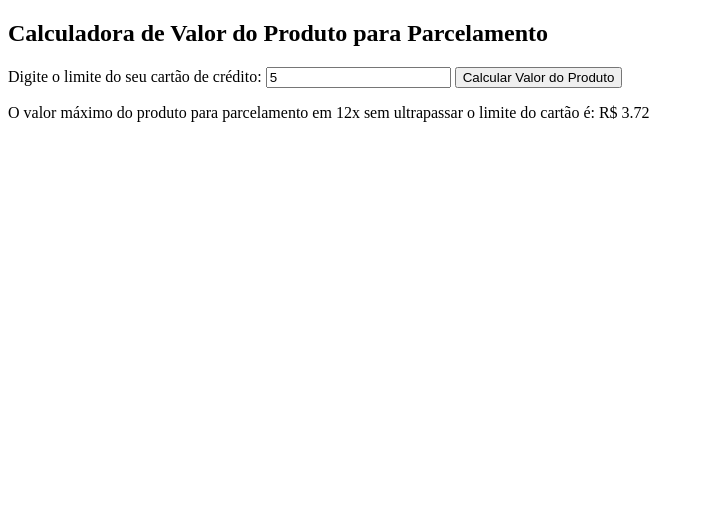
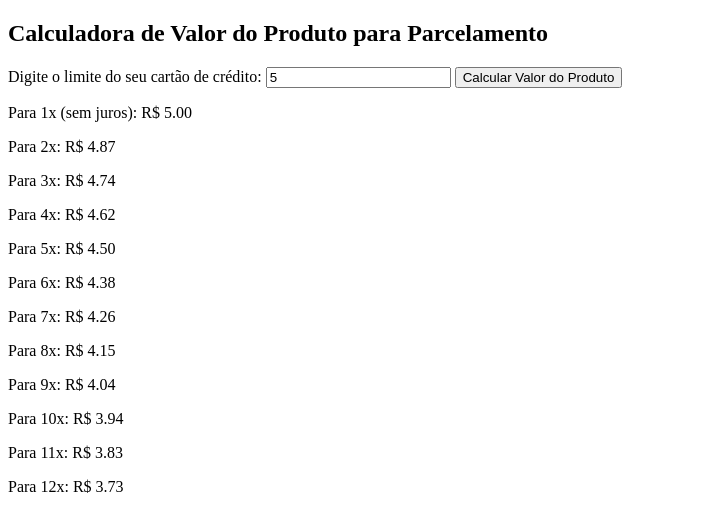
Before and after one commit to ThaisMx/calculadora-juros-comercial, a plain HTML site: page index.html in a window 1280 px wide. Both pictures are taken after typing "5" into the empty fields and a click on the button "Calcular Valor do Produto". Shown: the whole page, without its empty margins (0-704 px from the left). Drawn offline with Linux system fonts and the light colour scheme.

Commit message:
new installments

```diff
--- a/index.html
+++ b/index.html
@@ -8,26 +8,31 @@
     <label for="limiteCartao">Digite o limite do seu cartão de crédito:</label>
     <input type="number" id="limiteCartao" placeholder="Limite do cartão" />
     <button onclick="calcularValorProduto()">Calcular Valor do Produto</button>
-    <p id="resultado">O valor do produto aparecerá aqui.</p>
+    <div id="resultado">O valor do produto aparecerá aqui.</div>
 
     <script>
       function calcularValorProduto() {
-        var limiteCartao = document.getElementById("limiteCartao").value
-        var taxaJurosMensal = 2.49 / 100
-        var numeroParcelas = 12
+        var limiteCartao = document.getElementById("limiteCartao").value;
+        var taxaJurosMensal = 2.69 / 100;
 
-        // Cálculo do valor do produto
-        var parcelaMaxima =
-          (limiteCartao / ((1 + taxaJurosMensal) ** numeroParcelas - 1)) *
-          taxaJurosMensal
-        var valorProduto =
-          (parcelaMaxima * (1 - (1 + taxaJurosMensal) ** -numeroParcelas)) /
-          taxaJurosMensal
+        // Limpar resultados anteriores
+        document.getElementById("resultado").innerHTML = "";
 
-        // Exibindo o resultado
-        document.getElementById("resultado").innerHTML =
-          "O valor máximo do produto para parcelamento em 12x sem ultrapassar o limite do cartão é: R$ " +
-          valorProduto.toFixed(2)
+        // Tratamento especial para a primeira parcela (sem juros)
+        var paragrafo = document.createElement("p");
+        paragrafo.innerHTML = "Para 1x (sem juros): R$ " + parseFloat(limiteCartao).toFixed(2);
+        document.getElementById("resultado").appendChild(paragrafo);
+
+        // Calcular e exibir valores para cada quantidade de parcelas de 2 a 12
+        for (var numeroParcelas = 2; numeroParcelas <= 12; numeroParcelas++) {
+          var parcelaMaxima = (limiteCartao / ((1 + taxaJurosMensal) ** (numeroParcelas - 1) - 1)) * taxaJurosMensal;
+          var valorProduto = (parcelaMaxima * (1 - (1 + taxaJurosMensal) ** -(numeroParcelas - 1))) / taxaJurosMensal;
+
+          // Exibindo o resultado para cada número de parcelas
+          paragrafo = document.createElement("p");
+          paragrafo.innerHTML = "Para " + numeroParcelas + "x: R$ " + valorProduto.toFixed(2);
+          document.getElementById("resultado").appendChild(paragrafo);
+        }
       }
     </script>
   </body>
```
